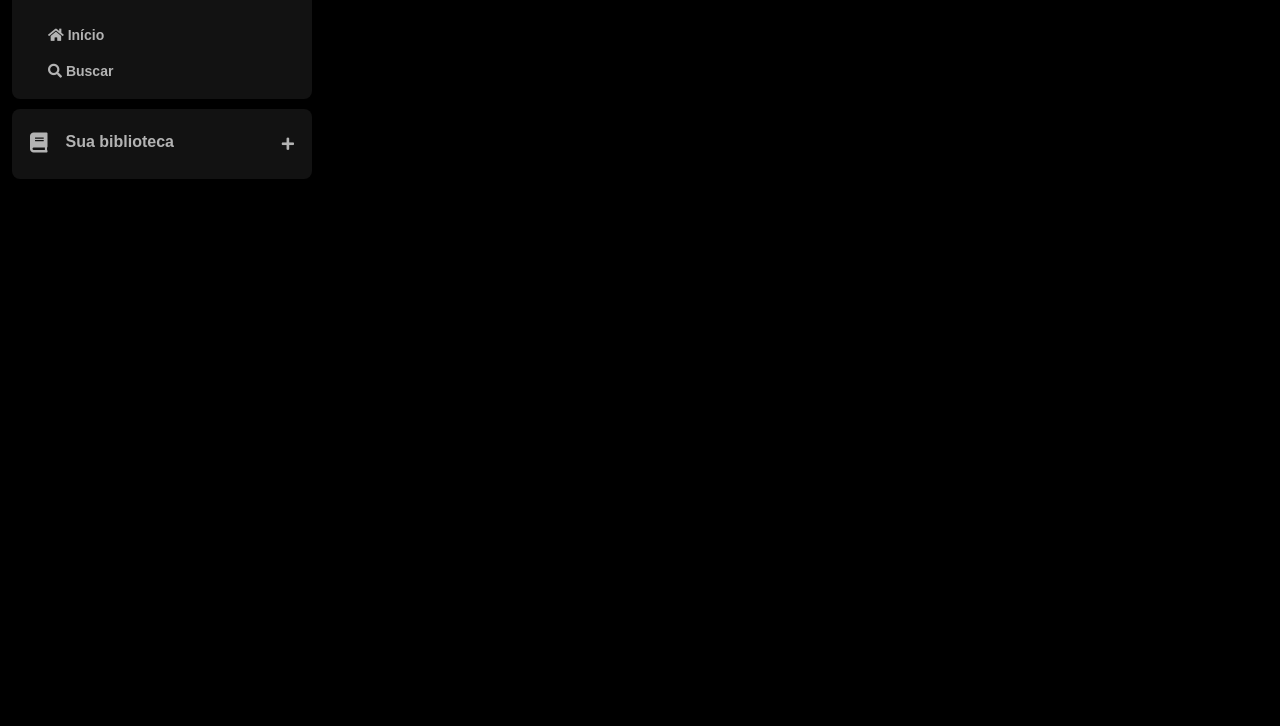
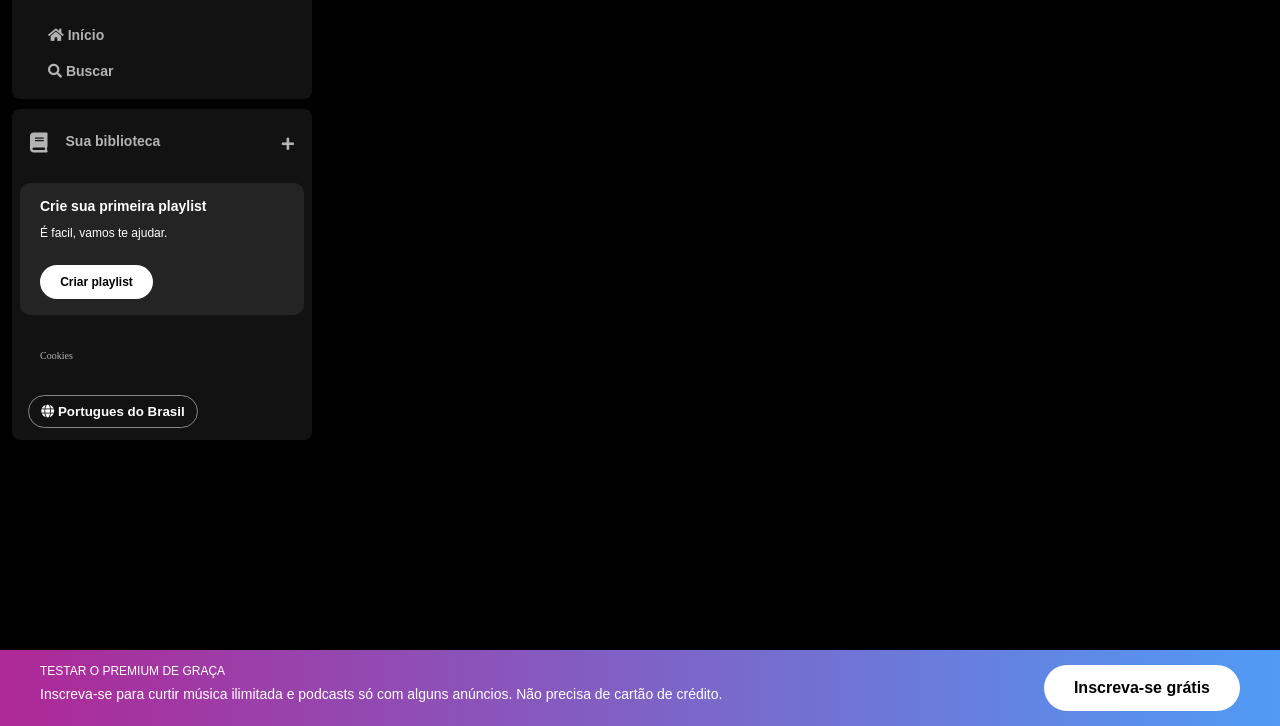
Before and after one commit to Vinckoski-Rafael/Spotify-site, a plain HTML site: page index.html in a window 1280 px wide. Shown: the part 74-800 px from the top of the page. Drawn offline with Linux system fonts and the light colour scheme.

Commit message:
Finalização sidebar/footer

```diff
--- a/index.html
+++ b/index.html
@@ -12,7 +12,7 @@
 </head>
 <body>
     <div class="sidebar">
-        <nav class="sidebar_navigation">
+        <nav class="sidebar__navigation">
             <div class="logo">
                 <a href="">
                     <img src="./assets/icons/logo-spotify.png" alt="logo do spotify">
@@ -34,14 +34,43 @@
             </ul>
         </nav>
         <div class="library">
-            <div class="library_content">
+            <div class="library__content">
                 <button class="library__button">
                     <span class="fa fas fa-book"></span>
                     <span>Sua biblioteca</span>
                 </button>
                 <span class="fa fa-plus"></span>
             </div>
+            <section class="section-playlist">
+                <div class="section-playlist__content">
+                    <span class="text title">Crie sua primeira playlist</span>
+                    <span class="text subtitle">É facil, vamos te ajudar.</span>
+                    <button class="section-playlist__button">
+                        <span>Criar playlist</span>
+                    </button>
+                </div>
+            </section>
+            <div class="cookies">
+                <a href="">Cookies</a>
+            </div>
+            <div class="languages">
+                <button class="languages__button">
+                    <span class="fa fa-globe"></span>
+                    <span>Portugues do Brasil</span>
+                </button>
+            </div>
         </div>
+
     </div>
+    <footer class="disclaimer-premium">
+        <div class="text">
+            <p class="disclaimer-premium__title">Testar o Premium de graça</p>
+            <p class="disclaimer-premium__subtitle">Inscreva-se para curtir música ilimitada e podcasts só com alguns anúncios. Não precisa de cartão de crédito.</p>
+        </div>
+        <div class="button">
+            <button type="button">Inscreva-se grátis</button>
+        </div>
+    </footer>
 </body>
+
 </html>
--- a/style.css
+++ b/style.css
@@ -1,7 +1,7 @@
 body{
     background-color: #000;
 }
-.sidebar_navigation .logo{
+.sidebar__navigation .logo{
     background-color: #121212;
     display: flex;
     border-radius: 8px;
@@ -36,45 +36,43 @@ body{
     font-size: 14px;
     font-family: "DM Sans", sans-serif;
 }
-.sidebar_navigation{
+.sidebar__navigation{
     background-color: #121212;
     border-radius: 8px;
     padding: 16px 0 0 16px;
 }
-
 
 .library{
     background-color: #121212;
     border-radius: 8px;
     display: flex;
     justify-content: space-between;
-    min-block-size: 40px;
+    flex-direction: column;
     padding: 4px 8px;
     color: #b3b3b3;
     font-weight: 600;
     font-size: 14px;
     margin-top: 10px;
-    flex-direction: column;
 }
 
-.library .library_content{
+.library .library__content{
     display: flex;
     justify-content: space-between;
 }
 
 .library .library__button {
+    display: flex;
     margin-right: 10px;
     color: #b3b3b3;
     background-color: transparent;
     border: 0px;
-    font-size: 1rem;
+    font-size: 14px;
     font-weight: 700;
-    font-family: 'Montserrat', sans-serif;
+    font-family: "DM Sans", sans-serif;
     text-align: center;
     text-decoration: none;
     text-transform: none;
     padding: 20px 10px;
-    display: flex;
 }
 .library .library__button .fa {
     font-size: 20px;
@@ -83,6 +81,127 @@ body{
     padding-right: 8px;
 }
 
-.library .library_content .fa-plus{
+.library .library__content .fa-plus{
     margin: 24px 10px;
 }
+
+.section-playlist{
+    display: flex;
+    align-items: flex-start;
+    justify-content: space-between;
+    gap: 20px;
+    background-color: #242424;
+    color: #b3b3b3;
+    font-weight: 600;
+    font-size: 14px;
+    margin: 8px 0px;
+    padding: 16px 20px;
+    border-radius: 10px;
+}
+
+.section-playlist .section-playlist__content{
+    display: flex;
+    flex-direction: column;
+}
+
+.section-playlist__content .text{
+    padding-bottom: 14px;
+    color: #fff;
+    font-family: "DM Sans", sans-serif;
+}
+
+.section-playlist__content .title{
+    font-weight: 700;
+}
+
+.section-playlist__content .subtitle{
+    font-weight: 500;
+    font-size: 12px;
+}
+
+.section-playlist__content .section-playlist__button{
+    display: flex;
+    justify-content: center;
+    background-color: #fff;
+    color: #000;
+    border-radius: 20px;
+    font-size: 12px;
+    font-weight: 700;
+    font-family: "DM Sans", sans-serif;
+    text-decoration: none;
+    text-transform: none;
+    padding: 10px;
+    margin-top: 12px;
+    border: 0px;
+    width: 113px;
+
+}
+
+.sidebar .cookies{
+    margin: 25px 20px;
+}
+
+.sidebar .cookies a{
+    color: #b3b3b3;
+    font-weight: 500;
+    font-size: 10px;
+    text-decoration: none;
+}
+
+.sidebar .cookies a:hover{
+    text-decoration: underline;
+}
+
+.languages .languages__button{
+    background-color: transparent;
+    border: 1px solid #878787;
+    color: #fff;
+    cursor: pointer;
+    align-items: center;
+    font-weight: bold;
+    width: 170px;
+    margin: 8px;
+    padding: 8px;
+    border-radius: 20px;
+}
+
+/* CSS PARA FOOTER DA PÁGINA: */
+
+.disclaimer-premium{
+    display: flex;
+    justify-content: space-between;
+    position: fixed;
+    bottom: 0;
+    left: 0;
+    right: 0;
+    background: linear-gradient(to right,#ae2896,#509bf5);
+    padding: 15px 40px;
+    font-family: "DM Sans", sans-serif;
+}
+
+.disclaimer-premium .disclaimer-premium__title{
+    color: #fff;
+    text-transform: uppercase;
+    font-weight: 400;
+    font-size: 12px;
+    margin-bottom: 10px;
+
+}
+
+.disclaimer-premium .disclaimer-premium__subtitle{
+    color: #fff;
+    font-size: 14px;
+    font-weight: 500;
+}
+
+.disclaimer-premium button{
+    background-color: #fff;
+    color: #000;
+    font-size: 16px;
+    font-weight: bold;
+    padding: 14px 30px;
+    border:0px;
+    border-radius: 40px;
+    cursor: pointer;
+    flex-shrink: 0;
+}
```
